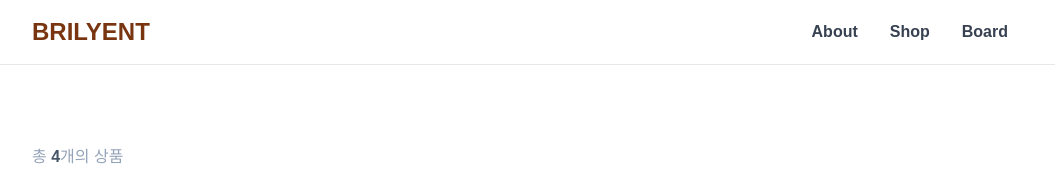
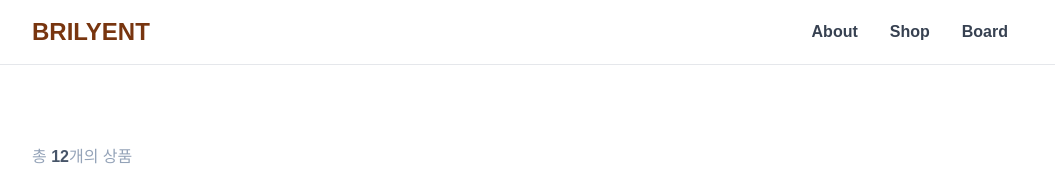
Before and after one commit to JinWorkBench/cafe-shop-frontend, a Next.js app: page /shop in a window 1280 px wide. Shown: the top 191 px of the page, without its empty margins (112-1167 px from the left). Built offline with nearby package versions, Linux system fonts and the light colour scheme.

Commit message:
feat: ProductGrid에서 상품 수를 동적으로 표시

```diff
--- a/src/components/shop/ProductGrid.tsx
+++ b/src/components/shop/ProductGrid.tsx
@@ -7,7 +7,11 @@ export default function ProductGrid() {
       {/* 상품 수 표시 */}
       <div className="mb-6">
         <p className="text-slate-400">
-          총 <span className="text-slate-600 font-semibold">4</span>개의 상품
+          총{" "}
+          <span className="text-slate-600 font-semibold">
+            {MOCK_PRODUCTS.length}
+          </span>
+          개의 상품
         </p>
       </div>
 
```
